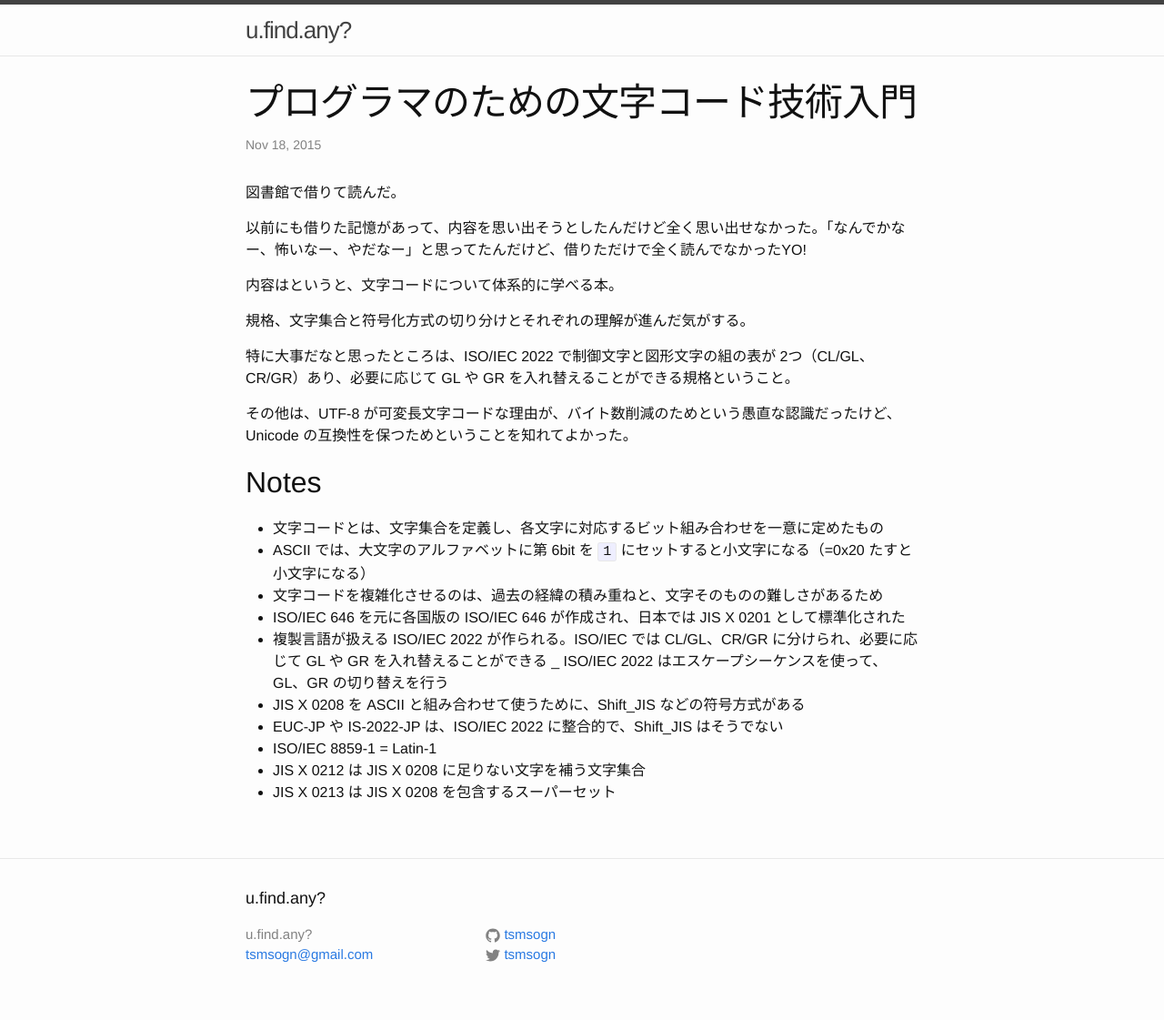
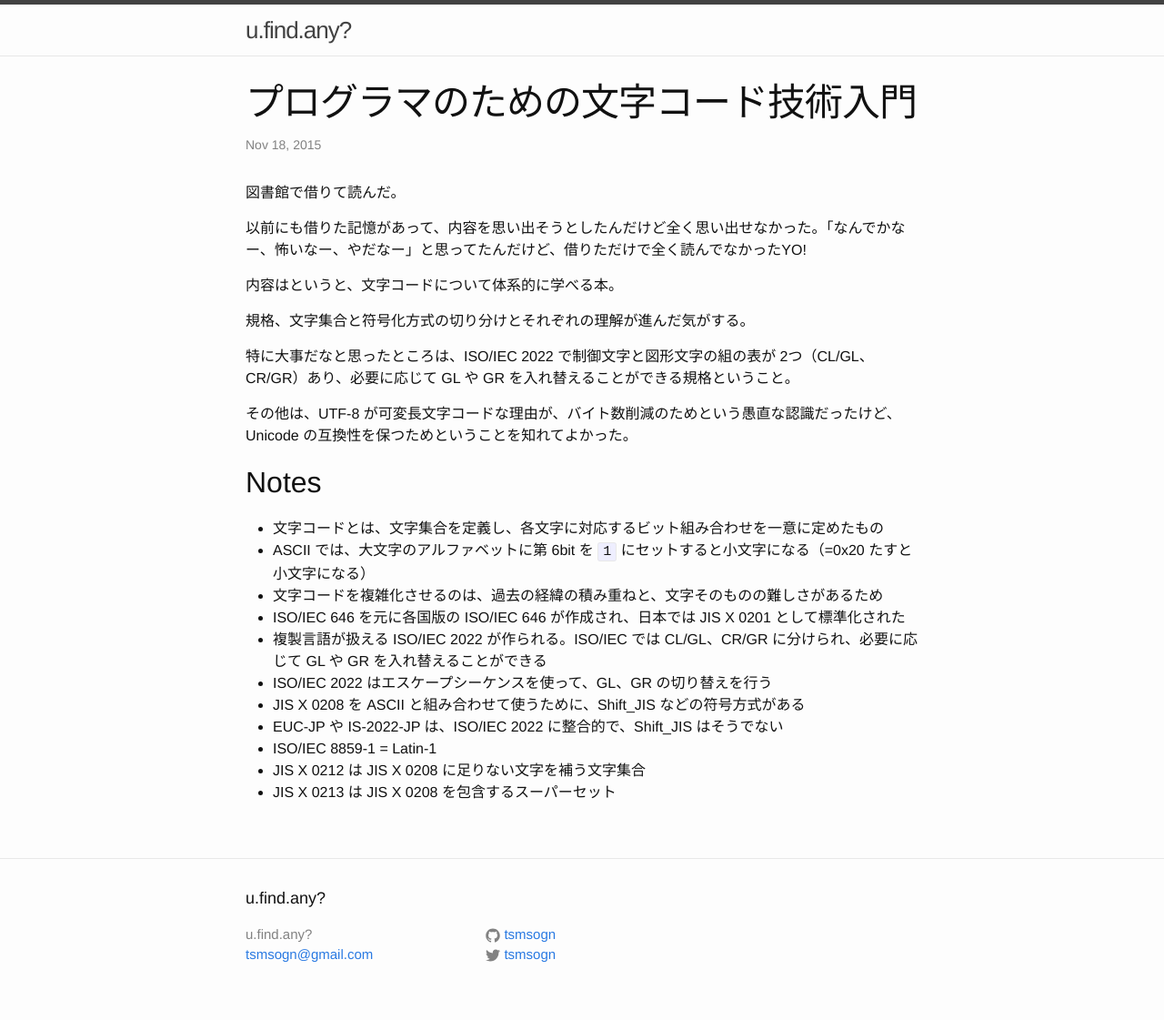
Before and after one commit to tsmsogn/tsmsogn.github.io, a Jekyll site: the page built from _posts/2015-11-18-isbn-978-4774141640.markdown, in a window 1280 px wide. Shown: the whole page at 91% size. Built offline with Jekyll 4.4.1, drawn with Linux system fonts in a browser that asks for light colours.

Commit message:
Fix typo

```diff
--- a/_posts/2015-11-18-isbn-978-4774141640.markdown
+++ b/_posts/2015-11-18-isbn-978-4774141640.markdown
@@ -24,7 +24,7 @@ categories: reading
 - 文字コードを複雑化させるのは、過去の経緯の積み重ねと、文字そのものの難しさがあるため
 - ISO/IEC 646 を元に各国版の ISO/IEC 646 が作成され、日本では JIS X 0201 として標準化された
 - 複製言語が扱える ISO/IEC 2022 が作られる。ISO/IEC では CL/GL、CR/GR に分けられ、必要に応じて GL や GR を入れ替えることができる
-_ ISO/IEC 2022 はエスケープシーケンスを使って、GL、GR の切り替えを行う
+- ISO/IEC 2022 はエスケープシーケンスを使って、GL、GR の切り替えを行う
 - JIS X 0208 を ASCII と組み合わせて使うために、Shift_JIS などの符号方式がある
 - EUC-JP や IS-2022-JP は、ISO/IEC 2022 に整合的で、Shift_JIS はそうでない
 - ISO/IEC 8859-1 = Latin-1
```
